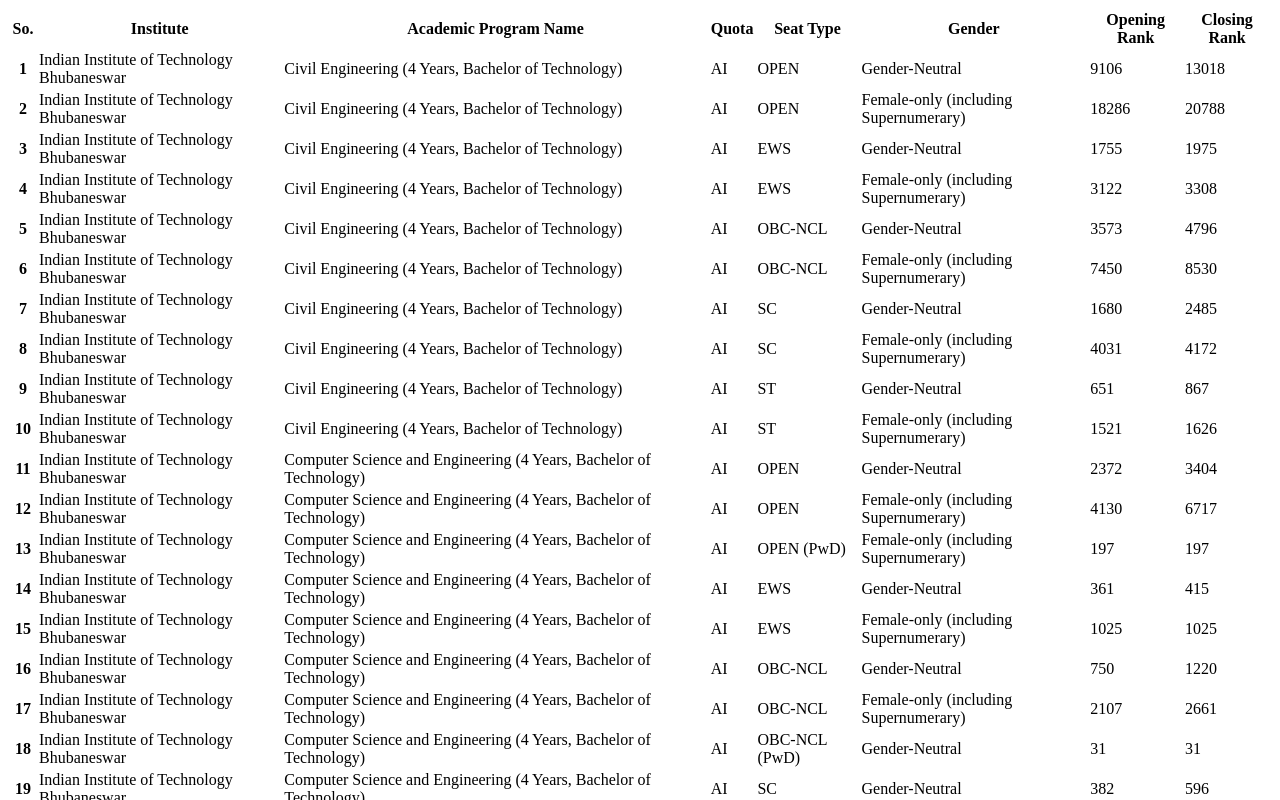
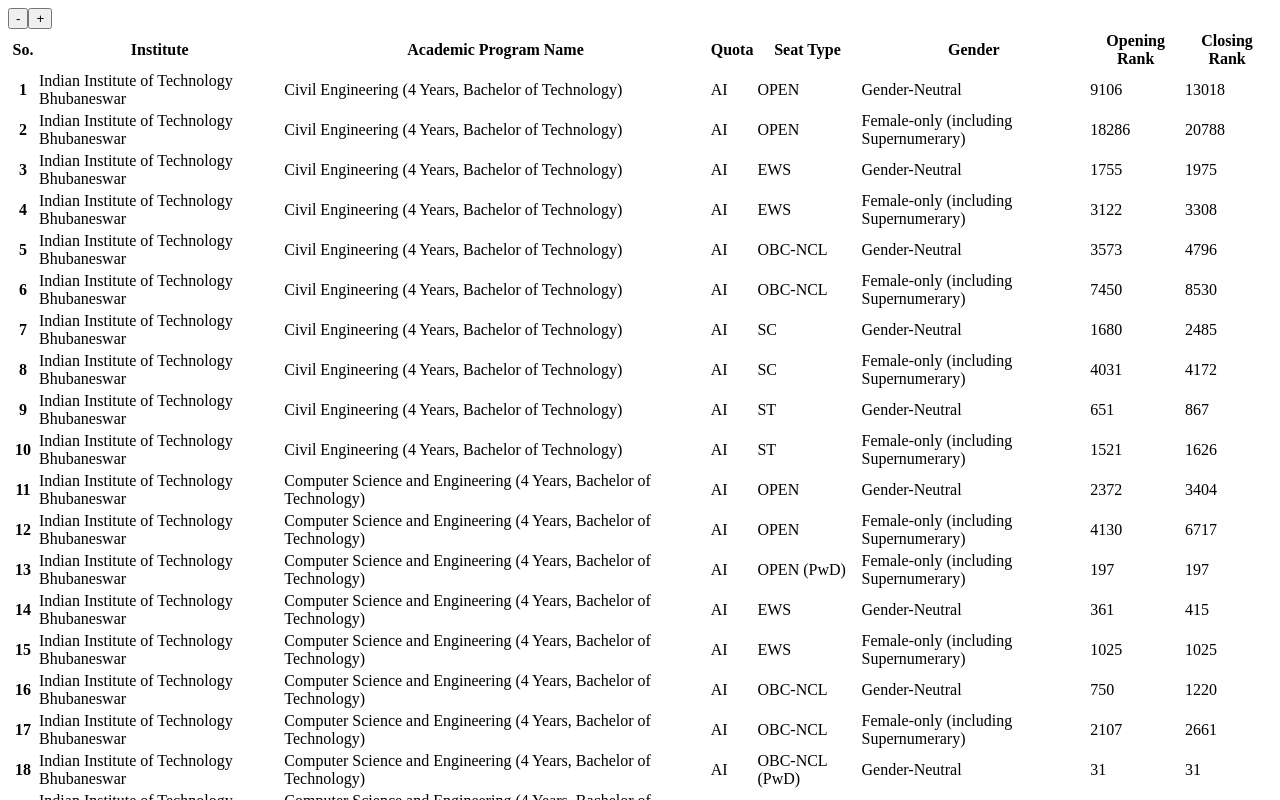
Before and after one commit to shivam20042003/ClgList, a Next.js app: page / in a window 1280 px wide. Shown: the top 800 px of the page. Built offline with nearby package versions, Linux system fonts and the light colour scheme.

Commit message:
added buttons to navigate

```diff
--- a/src/app/page.tsx
+++ b/src/app/page.tsx
@@ -1,12 +1,19 @@
+'use client'
 import data from "../../public/Jossa list.json"
+import React,{ useState } from "react";
 
 export default function Home() {
   const x = data;
-
-  const h = x.filter((y)=>{return data.indexOf(y)<=100});
+  const [i,setI] = useState(0);
+  const h = x.filter((y)=>{
+    const z = data.indexOf(y)<100+i&&data.indexOf(y)>=i
+    return z
+  });
 
   return (
     <>
+     <button onClick={()=>{setI(i-100)}}>-</button>
+     <button onClick={()=>{setI(i+100)}}>+</button>
       <table>
         <thead>
         <tr>
```
